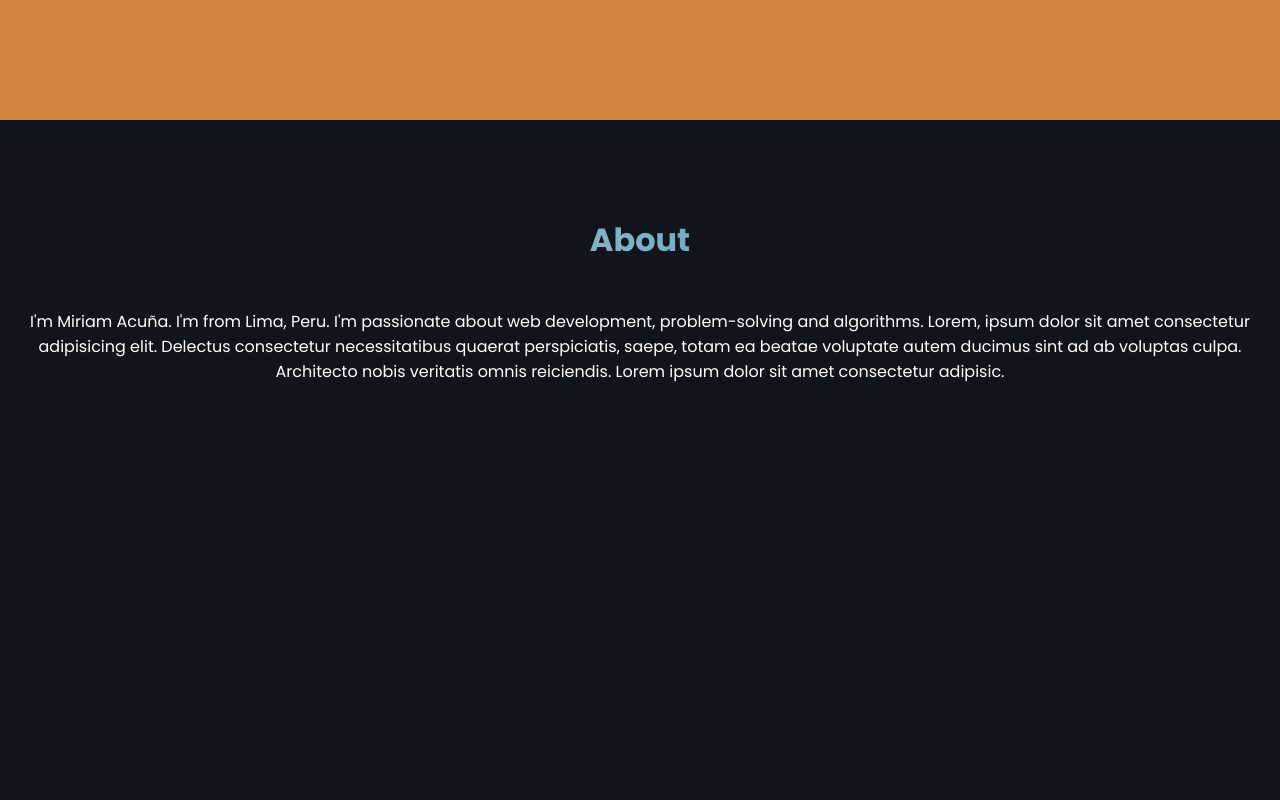
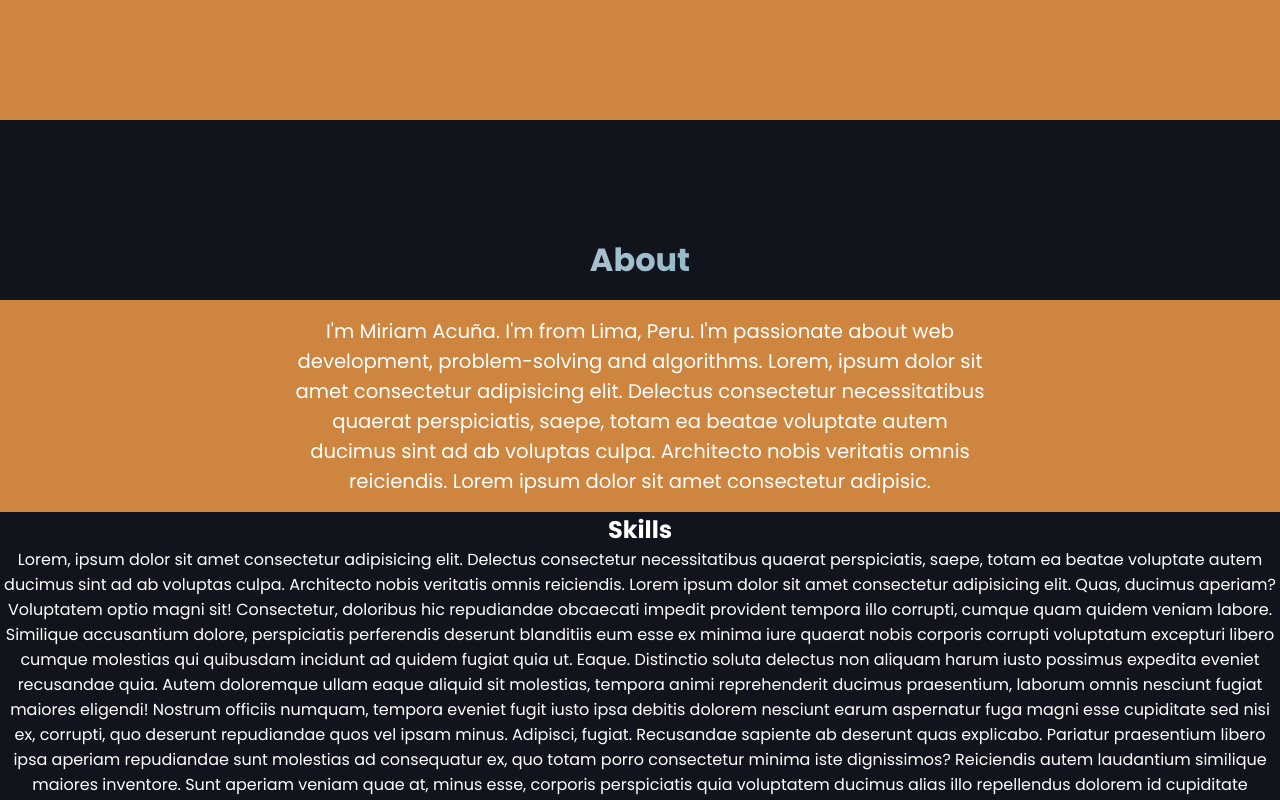
Before and after one commit to miriacode/my-portafolio, a React (Create React App) app: page / in a window 1280 px wide. Shown: the part 760-1560 px from the top of the page. Built offline with nearby package versions, Linux system fonts and the light colour scheme.

Commit message:
About styles updated

```diff
--- a/src/index.css
+++ b/src/index.css
@@ -18,6 +18,11 @@ body{
 :root {
   --font-family-primary:'Poppins', sans-serif;
 
+  --paragraph-size-320:1.1rem;
+  --paragraph-size-700:large;
+  --paragraph-size-1200:1.23rem;
+  --paragraph-size-1800:x-large;
+
   --text-primary-color:white;
   --hover-text-primary-color:rgb(199, 198, 198);
 
--- a/src/pages/About/About.style.jsx
+++ b/src/pages/About/About.style.jsx
@@ -3,13 +3,10 @@ import { keyframes } from "styled-components";
 
 export const AboutSection = styled.section`
     display:block;
-    /* background-color:pink; */
-    padding-top:80px;
+    padding-top:100px;
 `;
 
-
 const gradient = keyframes`
-
 0% {
   background-position: 0 50%;
 }
@@ -25,7 +22,7 @@ export const Title = styled.h2`
     display:block;
     padding:1rem;
     font-size:xx-large;
-
+    //Gradient Animated Text
     animation: ${gradient} 5s ease-in-out infinite;
     background: linear-gradient(to right, #ee9ca7, #ffdde1, #2193b0, #6dd5ed);
     background-size: 300%;
@@ -35,9 +32,24 @@ export const Title = styled.h2`
 `;
 
 export const Paragraph = styled.p`
-    /* background-color:purple; */
-    padding-top:80px;
-
     height:80vh;
     padding:1.8rem 1rem;
+    font-size:var(--paragraph-size-320);
+    background-color:peru;
+
+    @media (min-width: 500px) {
+      height:auto;
+    }
+    @media (min-width: 700px) {
+      font-size:var(--paragraph-size-700);
+    }
+    @media (min-width: 1200px) {
+      font-size:var(--paragraph-size-1200);
+      padding:1rem 18rem;
+    }
+    @media (min-width: 1800px) {
+      font-size:var(--paragraph-size-1800);
+      padding:1rem 25rem;
+    }
+
 `;
```
